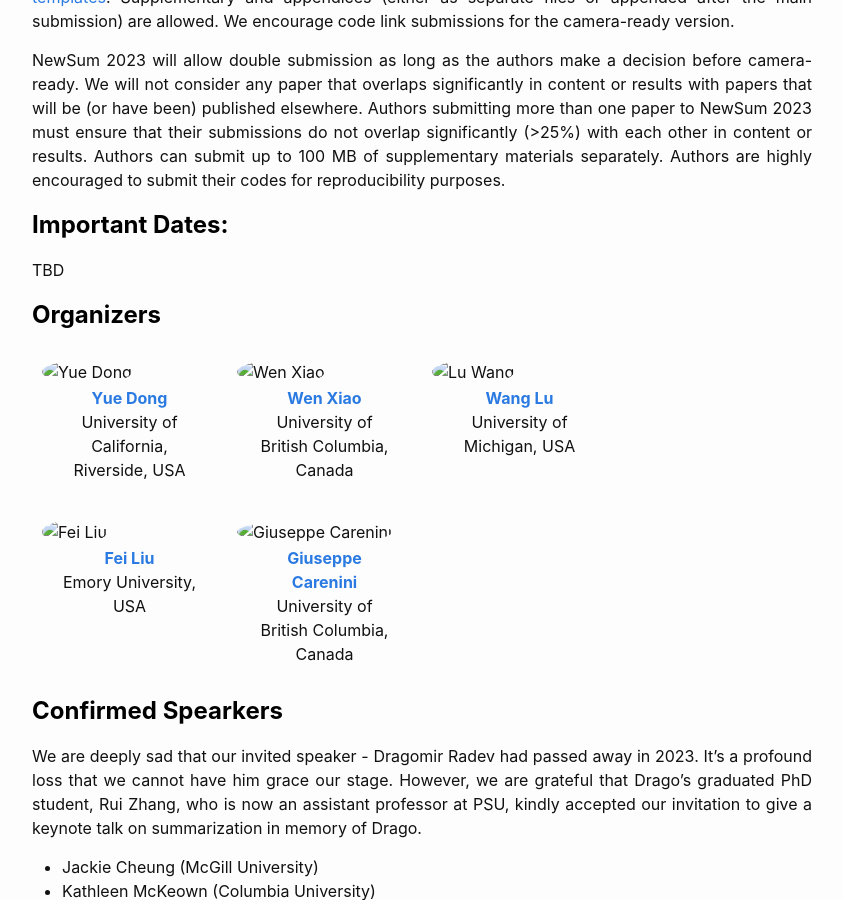
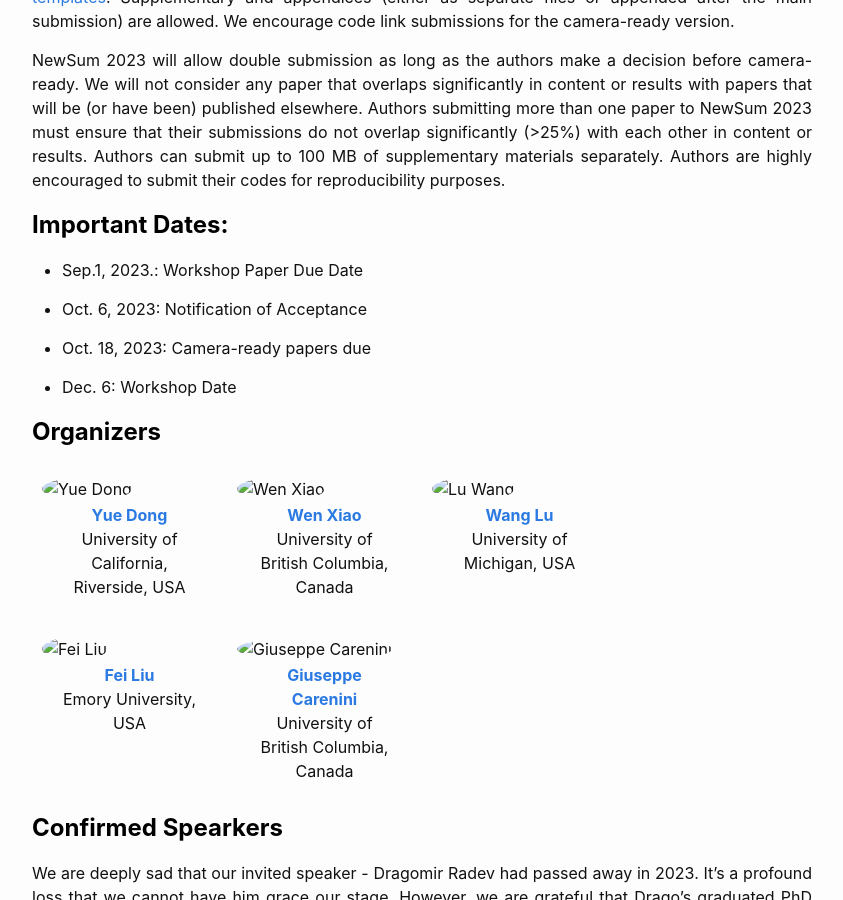
Before and after one commit to newsumm/2025, a Jekyll site: the page built from index.md, in a window 1280 px wide and 900 px high, scrolled down 1468 px. Shown: the whole window, without its empty margins (218-1061 px from the left). Built offline with Jekyll 4.4.1, drawn with Linux system fonts in a browser that asks for light colours.

Commit message:
Update index.md

```diff
--- a/index.md
+++ b/index.md
@@ -53,7 +53,13 @@ NewSum 2023 will allow double submission as long as the authors make a decision
 
 
 <h2 class="blackpar_title" id="Dates">Important Dates:</h2>
-TBD
+ - Sep.1, 2023.: Workshop Paper Due Date
+
+ - Oct. 6, 2023: Notification of Acceptance
+
+ - Oct. 18, 2023: Camera-ready papers due
+
+ - Dec. 6: Workshop Date
 
 
 
```
